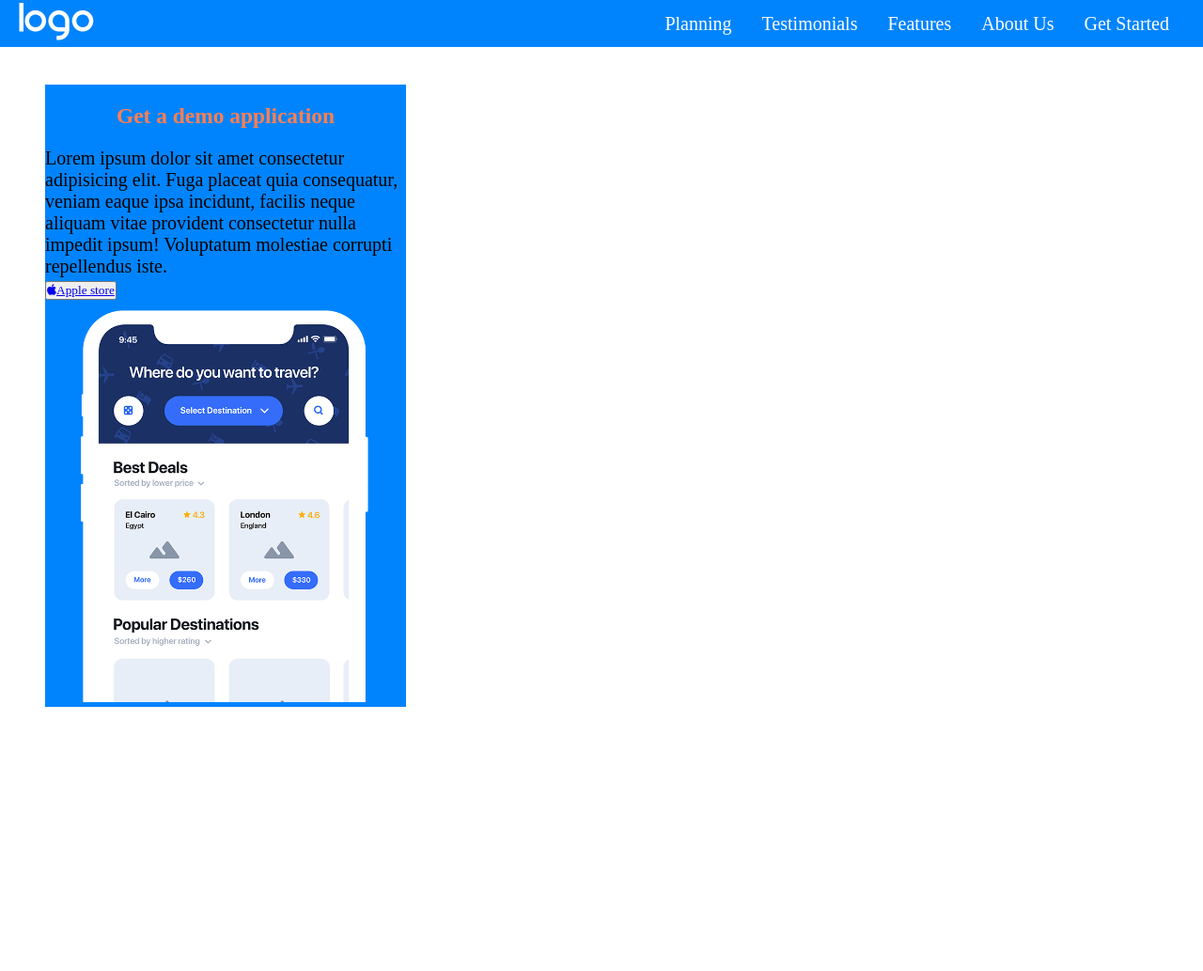
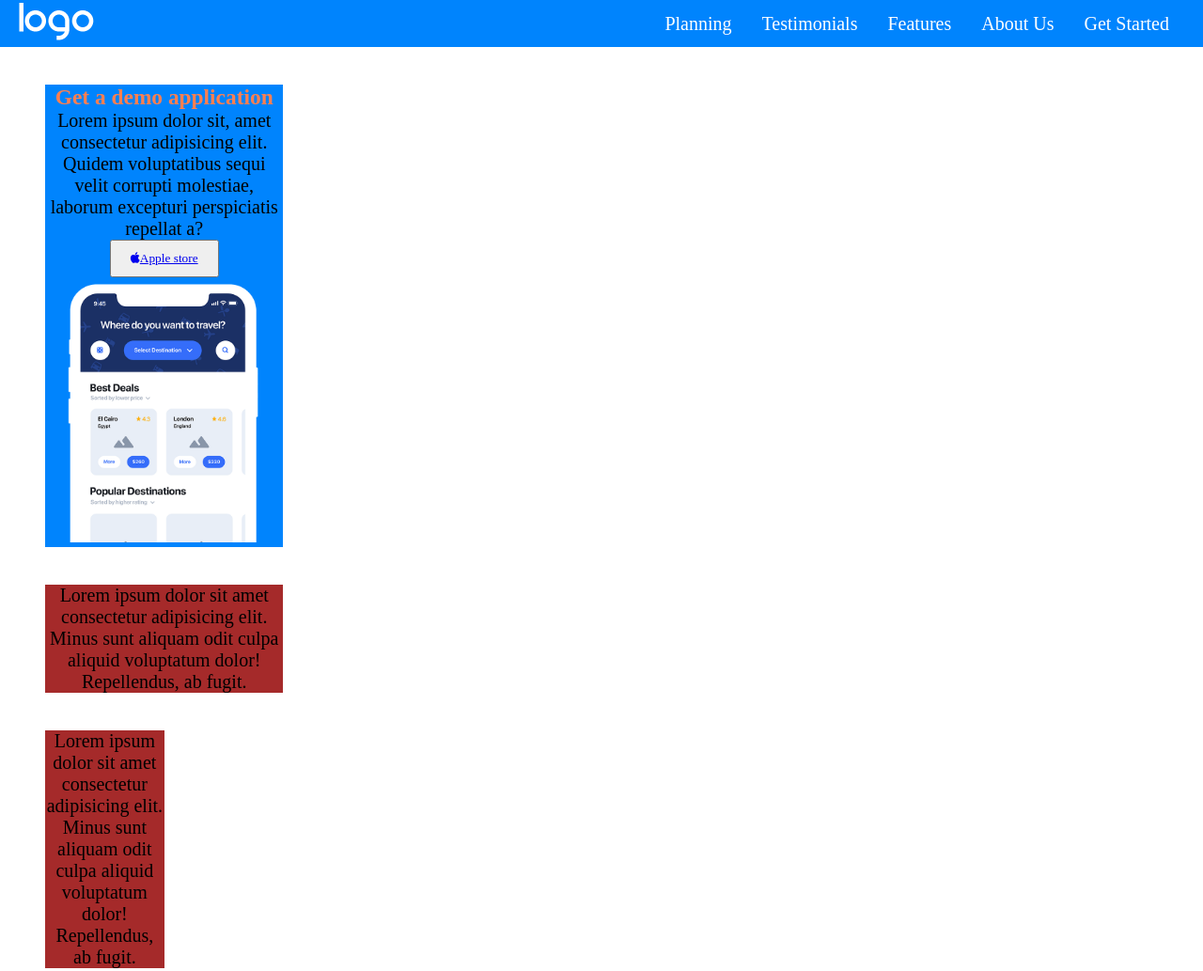
Before and after one commit to Vergefio/htmlcss-responsive-layout, a plain HTML site: page index.html in a window 1280 px wide. Shown: the top 1033 px of the page at 94% size. Before the commit the page ends 800 px from the top, so only its background shows below. Drawn offline with Linux system fonts and the light colour scheme.

Commit message:
second commit

```diff
--- a/css/style.css
+++ b/css/style.css
@@ -70,29 +70,37 @@ body {
 
 .container {
   max-width: 480px;
-  height: auto;
-  border-radius: 20px;
   padding-top: 40px;
-}
-
-.row {
-  width: 80%;
-  margin:  auto;
-  background-color: #0084fd;
 }
 
 img {
   max-width: 100%;
 }
 
-.container .row .big-card {
-  border-radius: 50px;
+.row {
+  width: 80%;
+  margin:  auto;
+  border-radius: 20px;
+  text-align: center;
+}
+
+.big-card {
+  background-color: #0084fd;
+  margin-bottom: 40px;
 }
 
 .row .big-card h3 {
   color: coral;
-  padding: 20px 10px;
   text-align: center;
+}
+
+.big-card button {
+  padding: 10px 20px;
+}
+
+.little-card {
+  background-color: brown;
+  margin-bottom: 40px;
 }
 
 
@@ -146,3 +154,26 @@ img {
     border-bottom: 1px solid #444;
   }
 }
+
+/*Main*/
+
+@media (min-width:780px) {
+  header {
+    width: 100%;
+  }
+  .container{
+    display: flex;
+    flex-wrap: wrap;
+
+  }
+  .container .card:first-child {
+    width: 66%;
+  }
+
+  .container .card {
+    width: 33%;
+
+  }
+
+
+}
--- a/index.html
+++ b/index.html
@@ -35,24 +35,34 @@
       <main>
         <section class="container">
           <div class="row">
-            <div class="big-card">
+            <div class="card big-card">
               <h3>Get a demo application</h3>
-              <p>Lorem ipsum dolor sit amet consectetur adipisicing elit. Fuga
-                placeat quia consequatur, veniam eaque ipsa incidunt, facilis
-                neque
-                aliquam vitae provident consectetur nulla impedit ipsum!
-                Voluptatum
-                molestiae corrupti repellendus iste.
-              </p>
+              <p>Lorem ipsum dolor sit, amet consectetur adipisicing elit. Quidem voluptatibus sequi velit corrupti molestiae, laborum excepturi perspiciatis repellat a?</p>
               <button>
-                <a href="#"><i class="fa-brands fa-apple"></i>Apple store</a>
+                <a href="#"><i class="fa-brands fa-apple"></i>Apple store<a>
               </button>
-              <img src="img/phone.png" alt="app store">
+              <div>
+                <img src="img/phone.png" alt="app store">
+              </div>
+            </div>
+
+            <div class="card little-card">
+              <p>Lorem ipsum dolor sit amet consectetur adipisicing elit. Minus sunt aliquam odit culpa aliquid voluptatum dolor! Repellendus, ab fugit.</p>
+            </div>
+            <div class="card little-card">
+              <p>Lorem ipsum dolor sit amet consectetur adipisicing elit. Minus sunt aliquam odit culpa aliquid voluptatum dolor! Repellendus, ab fugit.</p>
+            </div>
+            <div class="card little-card">
+              <p>Lorem ipsum dolor sit amet consectetur adipisicing elit. Minus sunt aliquam odit culpa aliquid voluptatum dolor! Repellendus, ab fugit.</p>
+            </div>
+            <div class="card little-card">
+              <p>Lorem ipsum dolor sit amet consectetur adipisicing elit. Minus sunt aliquam odit culpa aliquid voluptatum dolor! Repellendus, ab fugit.</p>
             </div>
           </div>
+        </div>
         </section>
       </main>
 
 
-    </body>
-  </html>
+  </body>
+</html>
```
